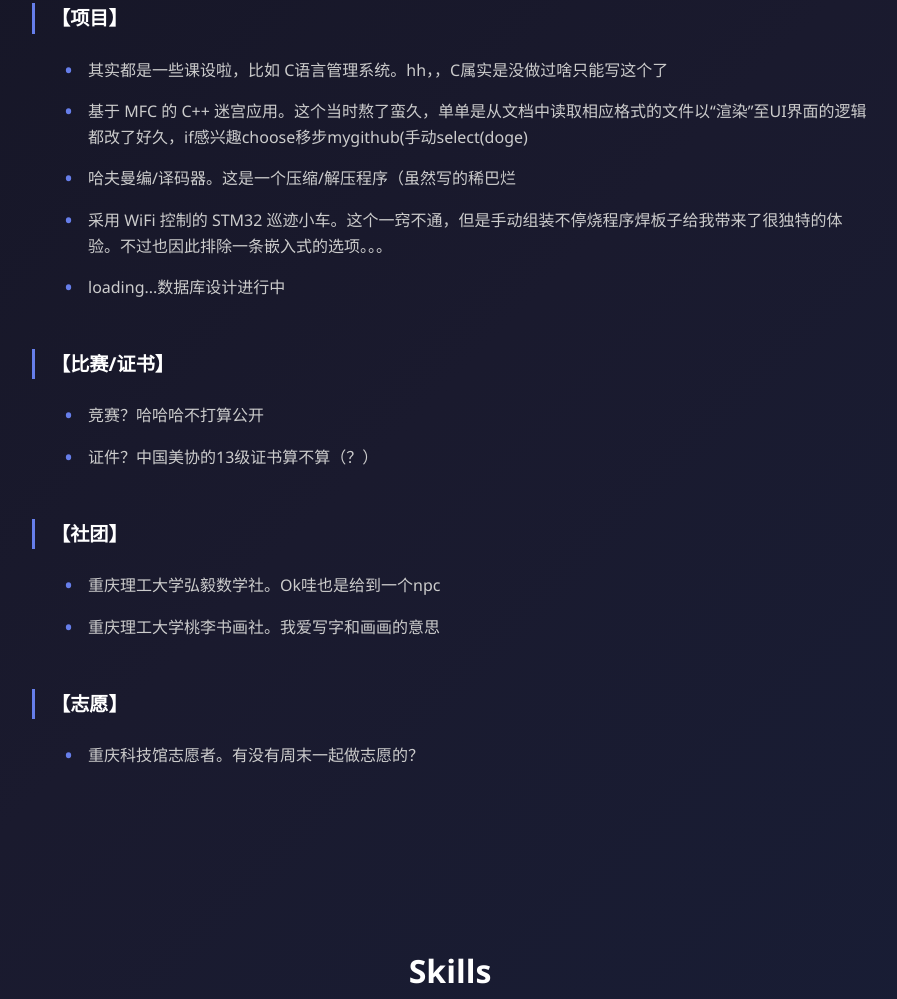
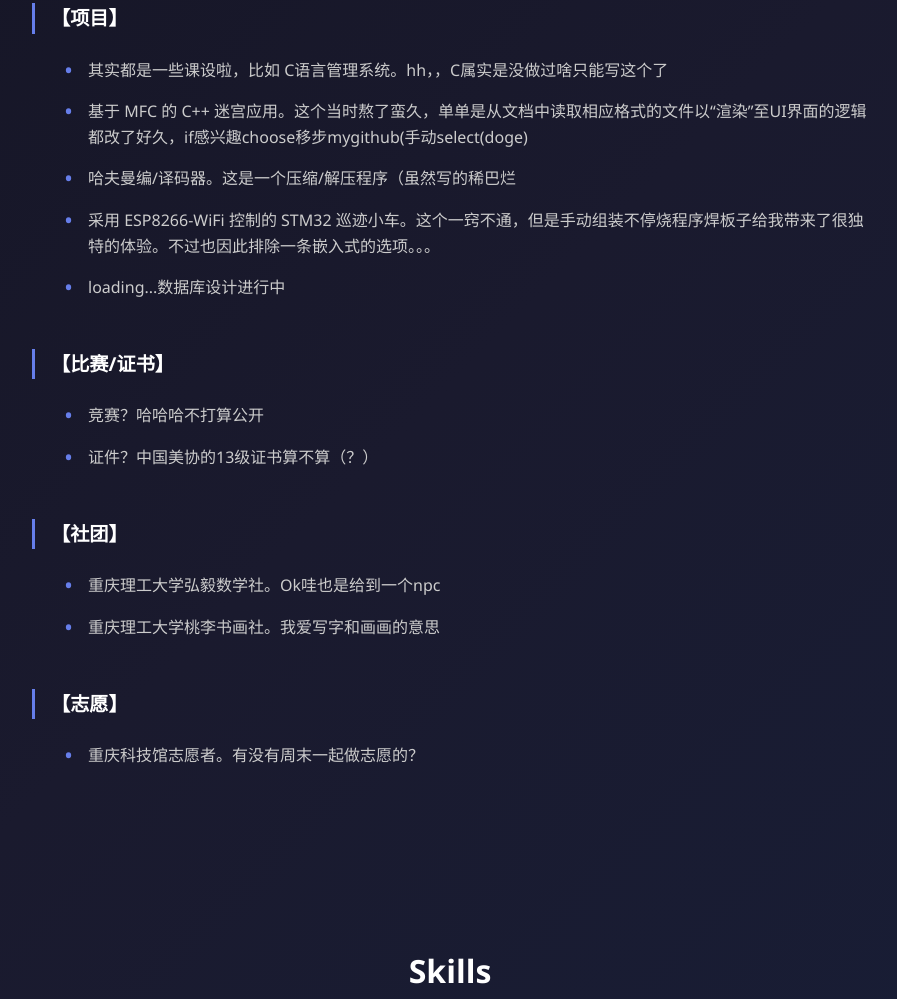
Before and after one commit to joes133/my-website, a plain HTML site: page resume/index.html in a window 1280 px wide. Shown: the part 1650-2649 px from the top of the page, without its empty margins (190-1087 px from the left). Drawn offline with Linux system fonts and the light colour scheme.

Commit message:
Update index.html

```diff
--- a/resume/index.html
+++ b/resume/index.html
@@ -87,7 +87,7 @@
                 <li>其实都是一些课设啦，比如 C语言管理系统。hh，，C属实是没做过啥只能写这个了</li>
                 <li>基于 MFC 的 C++ 迷宫应用。这个当时熬了蛮久，单单是从文档中读取相应格式的文件以“渲染”至UI界面的逻辑都改了好久，if感兴趣choose移步mygithub(手动select(doge)</li>
                 <li>哈夫曼编/译码器。这是一个压缩/解压程序（虽然写的稀巴烂</li>
-                <li>采用 WiFi 控制的 STM32 巡迹小车。这个一窍不通，但是手动组装不停烧程序焊板子给我带来了很独特的体验。不过也因此排除一条嵌入式的选项。。。</li>
+                <li>采用 ESP8266-WiFi 控制的 STM32 巡迹小车。这个一窍不通，但是手动组装不停烧程序焊板子给我带来了很独特的体验。不过也因此排除一条嵌入式的选项。。。</li>
                 <li>loading...数据库设计进行中</li>
             </ul>
         </div>
```
